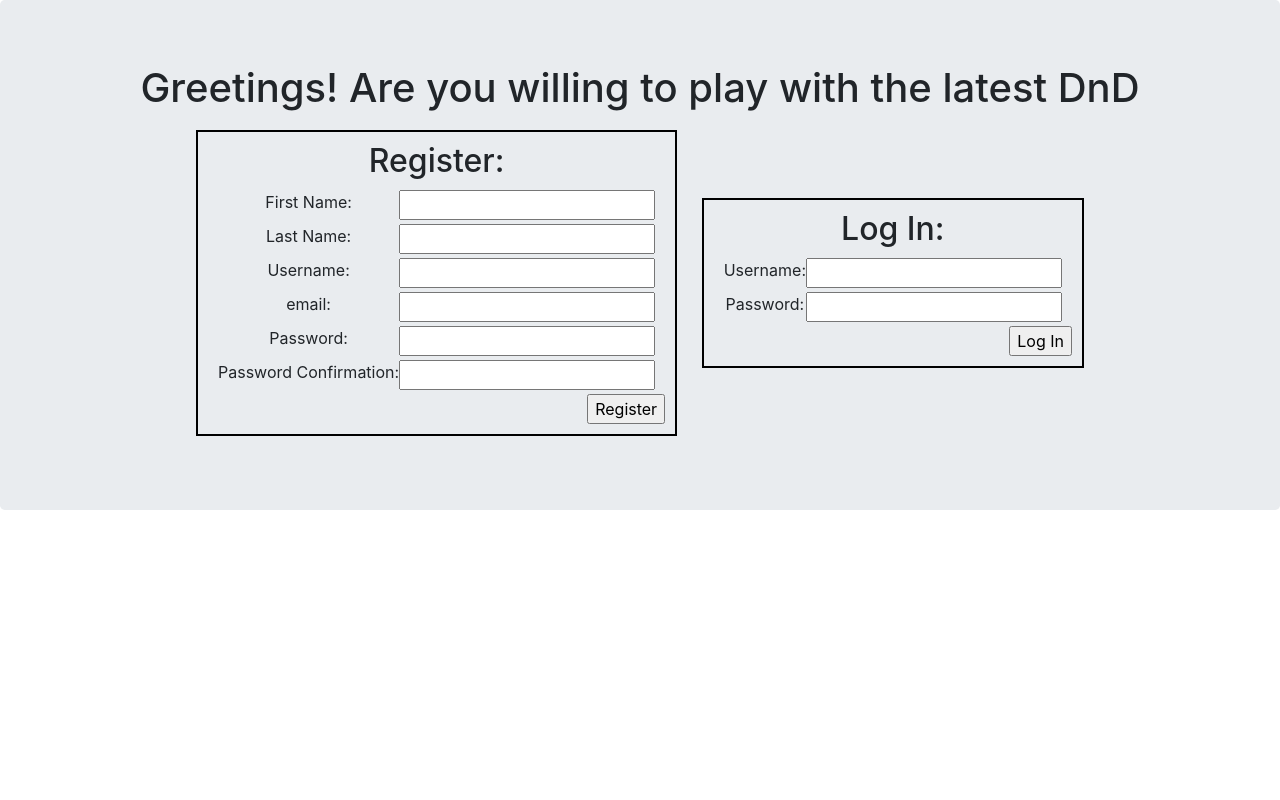
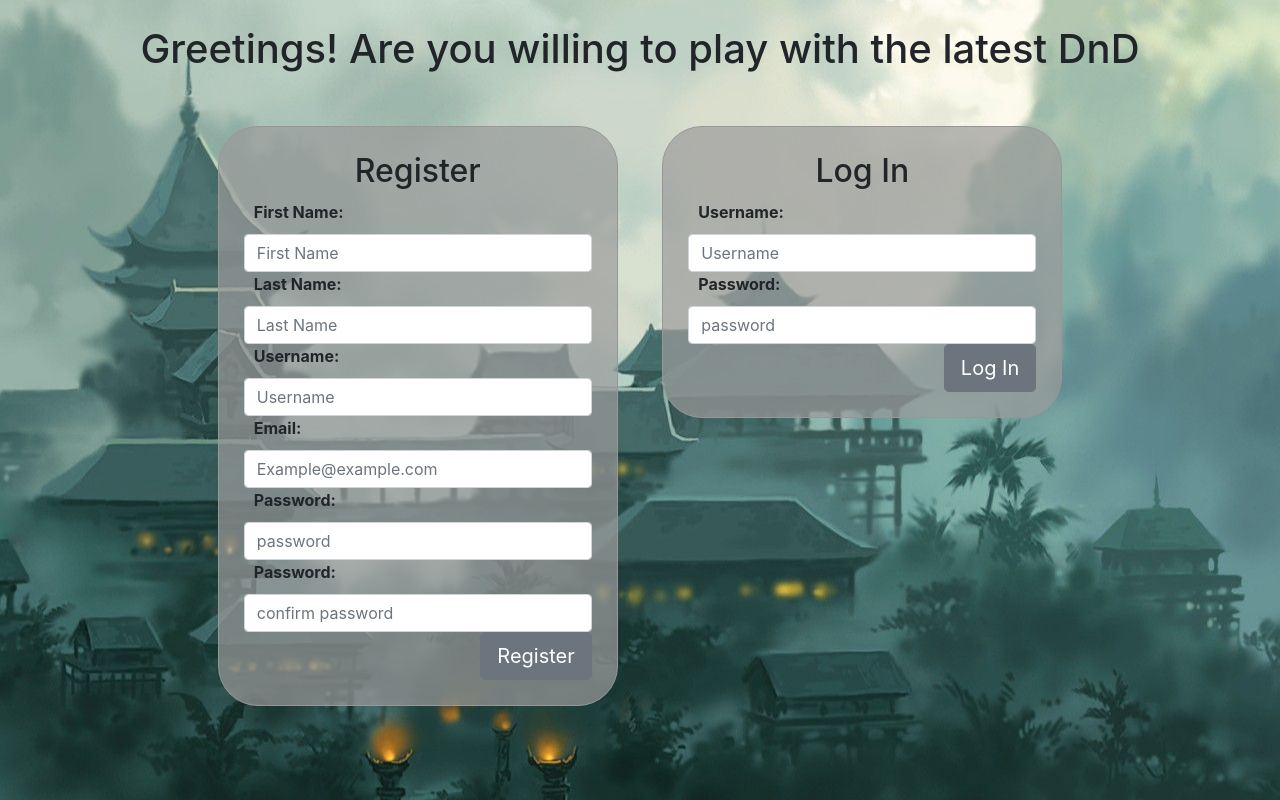
Before and after one commit to umanav/DnD_Wannabe, a Django app: page / in a window 1280 px wide. Run offline with Django 3.2, Linux system fonts and the light colour scheme; parts of the project's set-up code (start-up, migrations or seed data) failed here and were passed over; some libraries are stand-ins or nearby versions.

Commit message:
adjustments to css

```diff
--- a/apps/DnD_app/static/DnD_app/css/styles.css
+++ b/apps/DnD_app/static/DnD_app/css/styles.css
@@ -43,3 +43,27 @@
 #current_status{
     margin-top: 20px;
 }
+
+.sign{
+    display: inline-block;
+    width: 400px;
+    vertical-align: top;
+    padding: 25px;
+    margin: 20px;
+    border: 1px solid rgb(151, 151, 151);
+    border-radius: 2.50rem !important;
+    background-color: rgba(156, 156, 156, 0.7);
+}
+.sign label{
+    font-weight: bold;
+    text-align: left;
+}
+
+body {
+    background: #142F2A url('/static/DnD_app/images/index.jpg') no-repeat;
+    /* background-size:contain; */
+    background-position:center;
+}
+body h1{
+    padding: 25px;
+}
--- a/apps/DnD_app/templates/DnD_app/end.html
+++ b/apps/DnD_app/templates/DnD_app/end.html
@@ -18,6 +18,7 @@
             </th>
         </thead>
         <tr>
+            <td><a href="/profile"><button>Profile</button></a></td>
             <td><a href="/restart"><button>New Game</button></a></td>
             <td><a href="/logout"><button>Logout</button></a></td>
         </tr>
--- a/apps/DnD_app/templates/DnD_app/game_over.html
+++ b/apps/DnD_app/templates/DnD_app/game_over.html
@@ -17,6 +17,7 @@
         </thead>
         <tbody>
             <tr>
+                <td><a href="/profile"><button>Profile</button></a></td>
                 <td><a href="/restart"><button>New Game</button></a></td>
                 <td><a href="/logout"><button>Logout</button></a></td>
             </tr>
--- a/apps/DnD_app/templates/DnD_app/index.html
+++ b/apps/DnD_app/templates/DnD_app/index.html
@@ -10,28 +10,52 @@
         <title>DnD Wannabe</title>
     </head>
     <body>
-        <div class="jumbotron text-center">
+        <div class="text-center">
             <h1>Greetings! Are you willing to play with the latest DnD</h1>
-            <div id="register" class="form-group">
-                <h2>Register:</h2>
-                <form class="form" action="/register" method="post">
+            <div class='sign'>
+                <form action="/register" method="post">
+                    <h2>Register</h2>
                     {% csrf_token %}
-                    <label for="first_name">First Name: <input type="text" name="first_name"></label>
-                    <label for="last_name">Last Name: <input type="text" name="last_name"></label>
-                    <label for="username">Username: <input type="text" name="username"></label>
-                    <label for="email">email: <input type="email" name="email" ></label>
-                    <label for="password">Password: <input type="password" name="password"></label>
-                    <label for="pwd_confirm">Password Confirmation: <input type="password" name="pwd_confirm"></label>
-                    <input type="submit" value="Register">
+                    <div class="form-group">
+                        <label for="first_name">First Name:</label>
+                        <input type="text" class="form-control" name="first_name" placeholder="First Name">
+                    </div>
+                    <div class="form-group">
+                        <label for="last_name">Last Name:</label>
+                        <input type="text" class="form-control" name="last_name" placeholder="Last Name">
+                    </div>
+                    <div class="form-group">
+                        <label for="username">Username:</label>
+                        <input type="text" class="form-control" name="username" placeholder="Username">
+                    </div>
+                    <div class="form-group">
+                        <label for="email">Email:</label>
+                        <input type="email" class="form-control" name="email" placeholder="Example@example.com">
+                    </div>
+                    <div class="form-group">
+                        <label for="password">Password:</label>
+                        <input type="password" class="form-control" name="password" placeholder="password">
+                    </div>
+                    <div class="form-group">
+                        <label for="pwd_confirm">Password:</label>
+                        <input type="password" class="form-control" name="pwd_confirm" placeholder="confirm password">
+                    </div>
+                    <input type="submit" class="btn btn-secondary btn-lg" value="Register">
                 </form>
             </div>
-            <div id="login">
-                <h2>Log In:</h2>
-                <form class="form" action="/login" method="post">
+            <div class='sign'>
+                <form action="/login" method="post">
+                    <h2>Log In</h2>
                     {% csrf_token %}
-                    <label for="username">Username: <input type="username" name="username"></label>
-                    <label for="password">Password: <input type="password" name="password"></label>
-                    <input type="submit" value="Log In">
+                    <div class="form-group">
+                        <label for="username">Username:</label>
+                        <input type="text" class="form-control" name="username" placeholder="Username">
+                    </div>
+                    <div class="form-group">
+                        <label for="password">Password:</label>
+                        <input type="password" class="form-control" name="password" placeholder="password">
+                    </div>
+                    <input type="submit" class="btn btn-secondary btn-lg" value="Log In">
                 </form>
             </div>
         </div>
```
Also changed, not shown: apps/DnD_app/templates/DnD_app/game.html (+18 -19 lines), apps/DnD_app/static/DnD_app/images/index.jpg (added), db.sqlite3.
